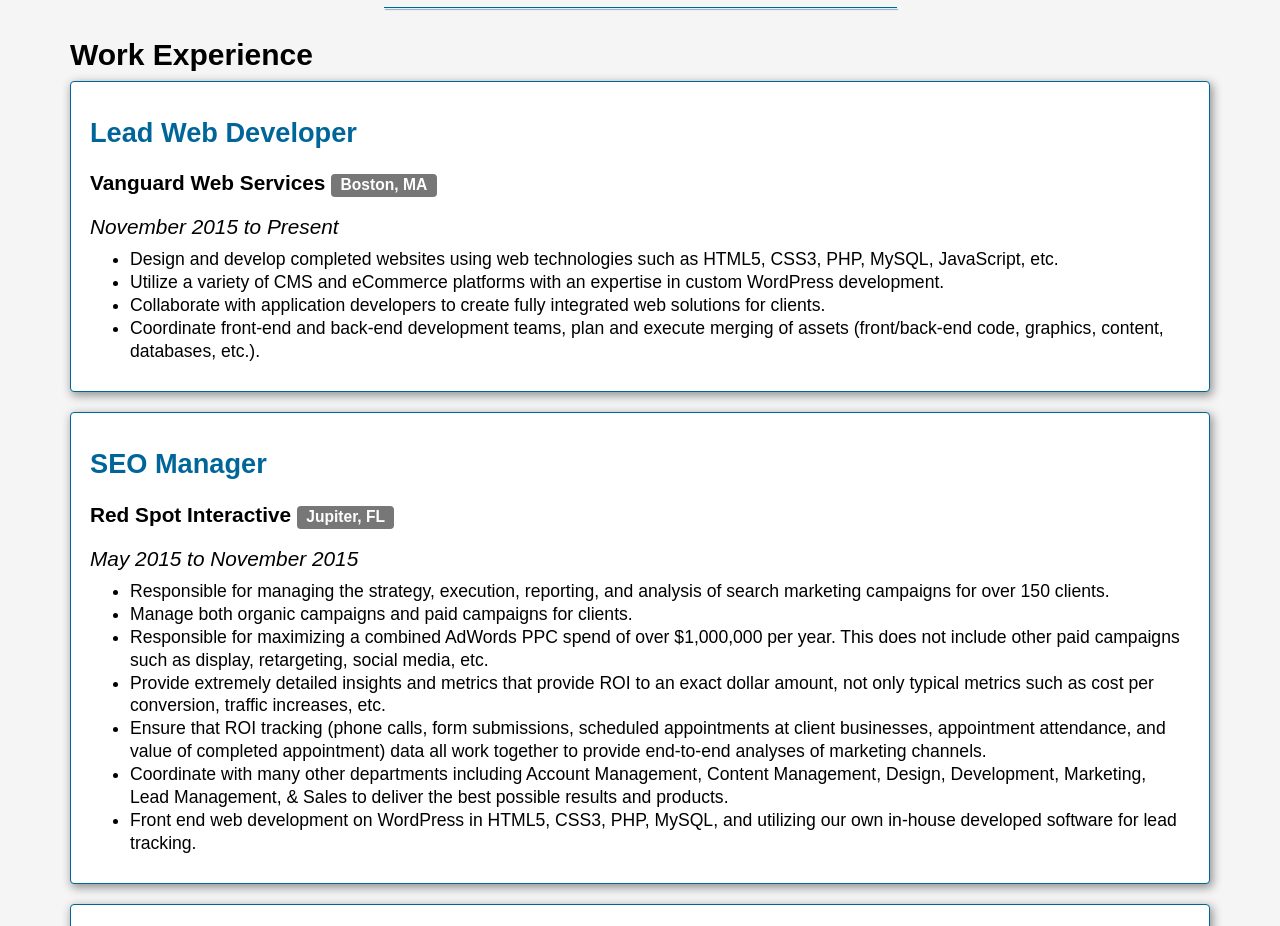
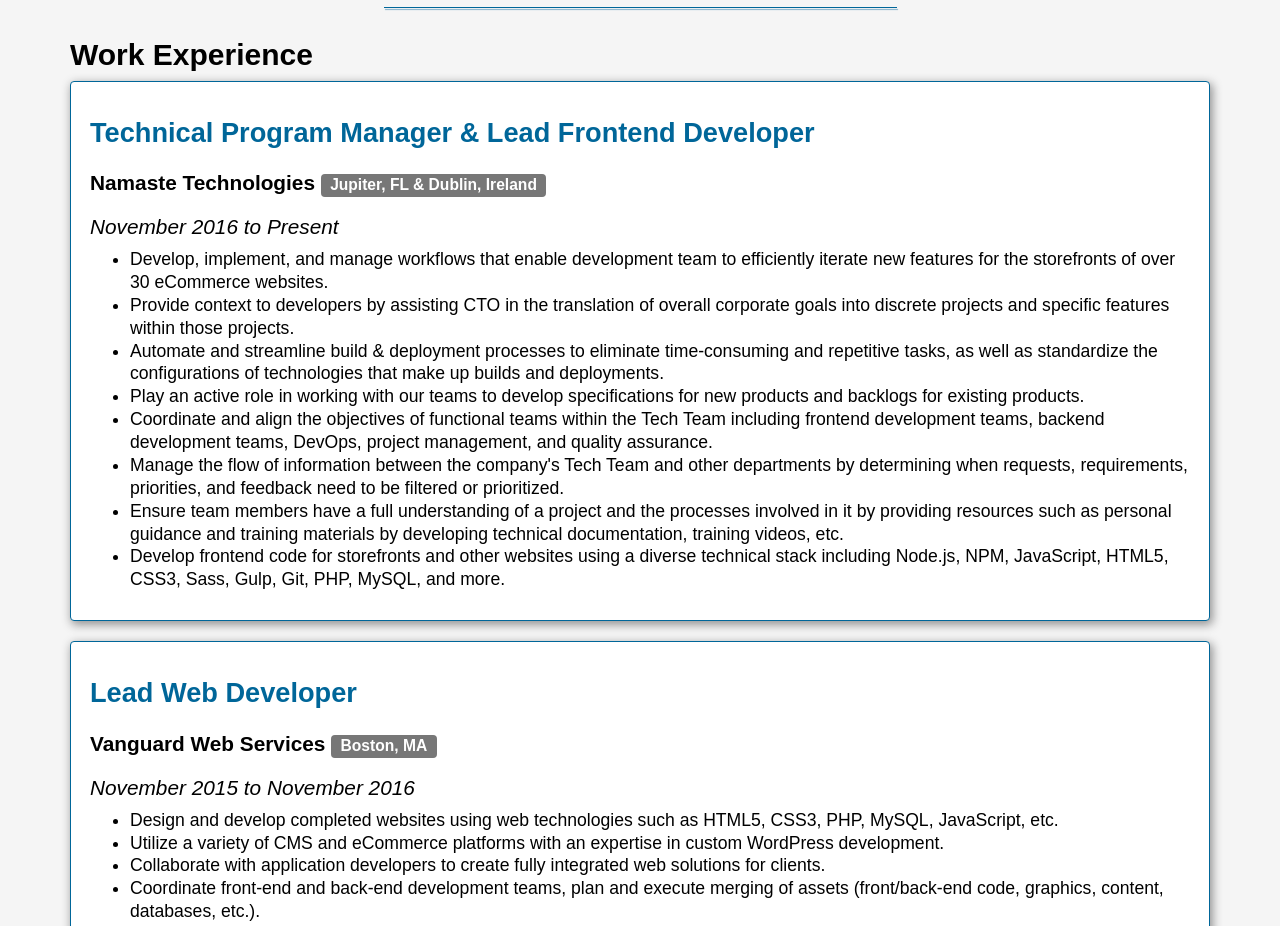
Before and after one commit to GaleForce/marc-gale-resume, a plain HTML site: page index.html in a window 1280 px wide. Shown: the part 1151-2077 px from the top of the page. Drawn offline with nearby package versions, Linux system fonts and the light colour scheme; a script that the page names is missing.

Commit message:
MG - Updated resume for 2018 including Namaste and moving older experience to collapsed section

```diff
--- a/index.html
+++ b/index.html
@@ -324,6 +324,48 @@
 
 
 
+      <!-- Namaste Technologies -->
+
+      <div class="well job-well">
+
+        <div class="row">
+
+          <div class="col-sm-12">
+
+            <h4>Technical Program Manager & Lead Frontend Developer</h4>
+
+            <p><strong>Namaste Technologies</strong>  <span class="label label-default">Jupiter, FL & Dublin, Ireland</span></p>
+
+            <p><em>November 2016 to Present</em></p>
+
+            <ul>
+
+              <li>Develop, implement, and manage workflows that enable development team to efficiently iterate new features for the storefronts of over 30 eCommerce websites.</li>
+
+              <li>Provide context to developers by assisting CTO in the translation of overall corporate goals into discrete projects and specific features within those projects.</li>
+
+              <li>Automate and streamline build & deployment processes to eliminate time-consuming and repetitive tasks, as well as standardize the configurations of technologies that make up builds and deployments.</li>
+
+              <li>Play an active role in working with our teams to develop specifications for new products and backlogs for existing products.</li>
+
+              <li>Coordinate and align the objectives of functional teams within the Tech Team including frontend development teams, backend development teams, DevOps, project management, and quality assurance.</li>
+
+              <li>Manage the flow of information between the company's Tech Team and other departments by determining when requests, requirements, priorities, and feedback need to be filtered or prioritized.</li>
+
+              <li>Ensure team members have a full understanding of a project and the processes involved in it by providing resources such as personal guidance and training materials by developing technical documentation, training videos, etc.</li>
+
+              <li>Develop frontend code for storefronts and other websites using a diverse technical stack including Node.js, NPM, JavaScript, HTML5, CSS3, Sass, Gulp, Git, PHP, MySQL, and more.</li>
+
+            </ul>
+
+          </div>
+
+        </div>
+
+      </div>
+
+
+
 			<!-- VG -->
 
 			<div class="well job-well">
@@ -336,7 +378,7 @@
 
 						<p><strong>Vanguard Web Services</strong>  <span class="label label-default">Boston, MA</span></p>
 
-						<p><em>November 2015 to Present</em></p>
+						<p><em>November 2015 to November 2016</em></p>
 
 						<ul>
 
@@ -439,6 +481,21 @@
 			</div>
 
 
+			<!-- Alert to User with Instructions on How to View Job Details -->
+
+			<div class="alert alert-info alert-dismissible fade in" role="alert">
+
+			  <button type="button" class="close detail-alert" data-dismiss="alert" aria-label="Close">
+
+				<span aria-hidden="true">&times;</span>
+
+				<span class="sr-only">Close</span>
+
+			  </button>
+
+			  <span class="glyphicon glyphicon-question-sign" aria-hidden="true"></span> <strong>Looking for job details even further back?</strong> Simply click the "View Details" button on any prior employment description to read more!
+
+			</div>
 
 			<!-- Brandles LLC -->
 
@@ -453,6 +510,22 @@
             <p><strong>Brandles, LLC</strong>  <span class="label label-default">Deerfield Beach, FL</span></p>
 
             <p><em>August 2011 to July 2012</em></p>
+
+            <div class="row">
+
+              <div class="col-sm-1">
+
+                <button class="btn btn-primary detail-collapse" type="button" data-toggle="collapse" data-target="#collapseBrandles" aria-expanded="false" aria-controls="collapseBrandles">
+
+                  View Details
+
+                </button>
+
+              </div>
+
+              <div class="col-sm-11">
+
+                <div class="collapse" id="collapseBrandles">
 
                   <ul>
 
@@ -473,24 +546,11 @@
             </div>
 
 
-
-			<!-- Alert to User with Instructions on How to View Job Details -->
-
-			<div class="alert alert-info alert-dismissible fade in" role="alert">
-
-			  <button type="button" class="close detail-alert" data-dismiss="alert" aria-label="Close">
-
-				<span aria-hidden="true">&times;</span>
-
-				<span class="sr-only">Close</span>
-
-			  </button>
-
-			  <span class="glyphicon glyphicon-question-sign" aria-hidden="true"></span> <strong>Looking for job details even further back?</strong> Simply click the "View Details" button on any prior employment description to read more!
+          </div>
 
         </div>
 
-
+      </div>
 
 			<!-- Marmat Insurance Group -->
 
```
Lines whose indentation alone changed are shown as unchanged.
